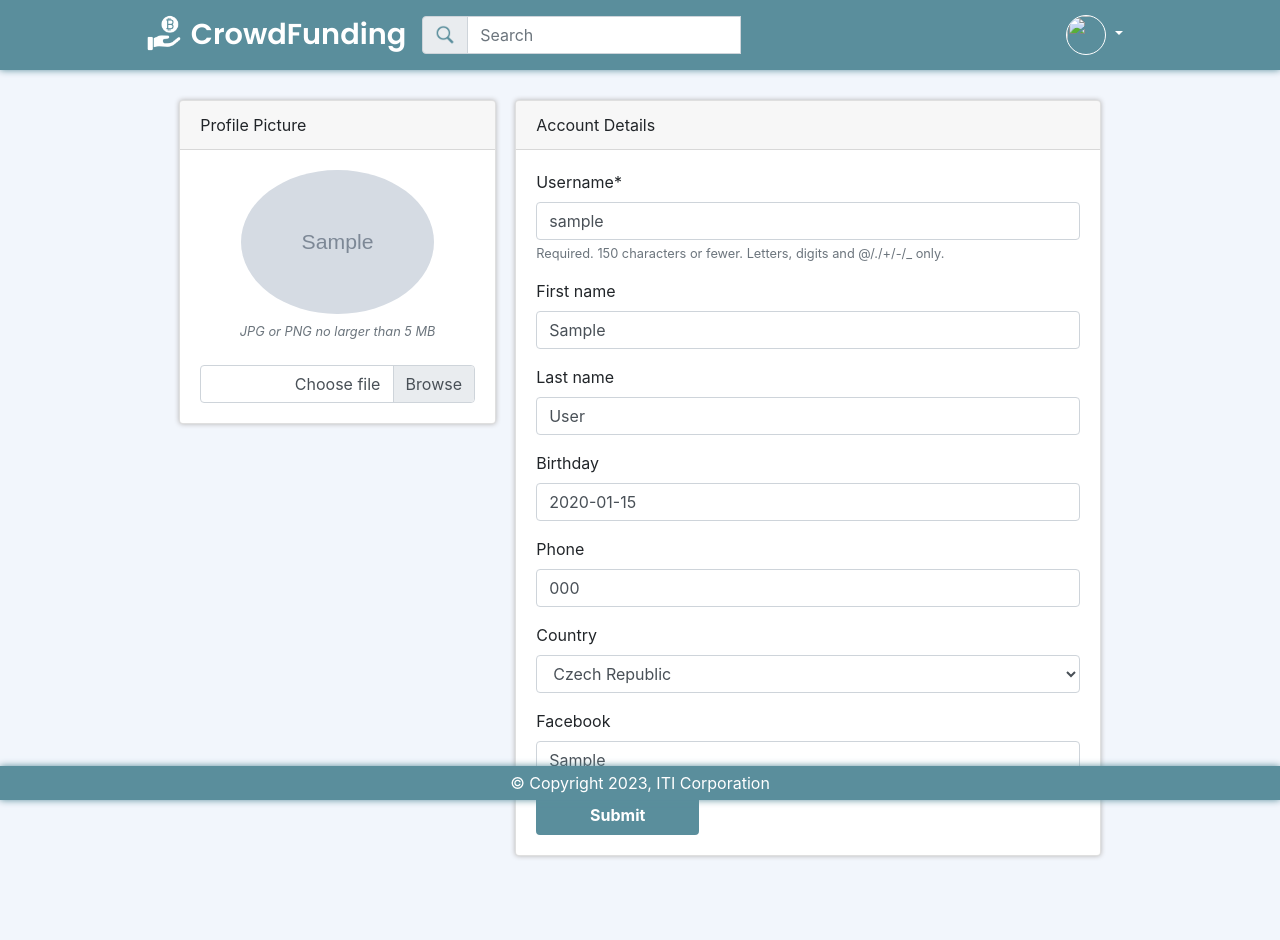
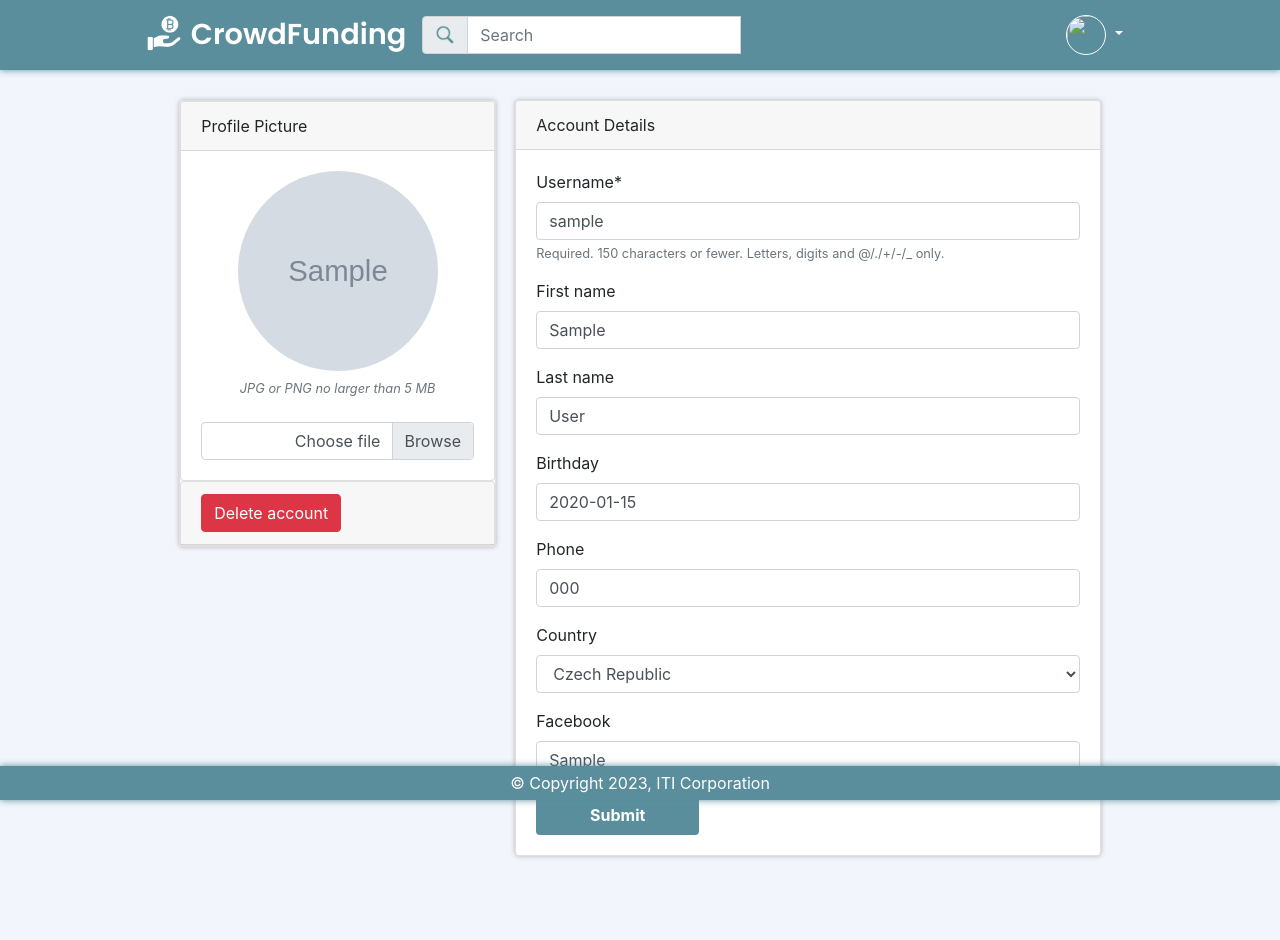
Before and after one commit to meldisoukyy/CrowdFunding, a Django app: page /account/edit_profile/1 in a window 1280 px wide. Run offline with Django 4.2, Linux system fonts and the light colour scheme; tables that the repository leaves empty hold one stand-in row (values such as "Sample post"); grey boxes marked "Sample" are stand-in pictures; parts of the project's set-up code (start-up, migrations or seed data) failed here and were passed over; some libraries are stand-ins or nearby versions.

Commit message:
Delete my account

```diff
--- a/crowdfunding/account/views.py
+++ b/crowdfunding/account/views.py
@@ -1,10 +1,10 @@
-from django.views.generic.edit import UpdateView
+from django.views.generic.edit import UpdateView, DeleteView
 from django.contrib.auth import authenticate, login
 from .forms import UserForm
 from .models import User
 from .tokens import account_activation_token
 from django.shortcuts import render, redirect
-from django.urls import reverse
+from django.urls import reverse, reverse_lazy
 from django.http import HttpResponse
 from django.contrib import messages
 from .forms import RegisterForm, EditProfileForm
@@ -19,6 +19,7 @@ django.utils.encoding.force_text = force_str
 
 def socialHomeView(request):
     return render(request, 'product/home.html')
+
 
 def register(request):
     if request.method == 'GET':
@@ -99,3 +100,12 @@ class UpdateCoursesView(UpdateView):
     template_name = 'account/edit.html'
     model = User
     context_object_name = "object"
+
+    def post(self, request, *args, **kwargs):
+        if request.POST['delete_account']:
+            user_id = self.kwargs['pk']
+            user = User.objects.filter(pk = user_id)
+            user.delete()
+            return redirect('/')
+        else:
+            return super().post(self, request, *args, **kwargs)
--- /dev/null
+++ b/crowdfunding/static/account/css/edit.css
@@ -0,0 +1,93 @@
+.content {
+    background-color: #F2F6FC;
+}
+.btns {
+    display: flex;
+    justify-content: space-between;
+    gap: 5px;
+}
+
+/* .btns > * {
+    flex: 1 1 auto;
+} */
+
+.btn-submit {
+    border: 2px solid #5A8E9C;
+    background-color: #5A8E9C;
+    color: white;
+    font-weight: bold;
+    justify-self: flex-start;
+    width: 30%;
+
+}
+
+.btn-submit:hover {
+    background-color: white;
+    color: #5A8E9C;
+
+}
+
+.btn-return {
+    border: 2px solid #95B5C2;
+    background-color: #95B5C2;
+    color: white;
+    font-weight: bold;
+}
+
+.btn-return:hover {
+    background-color: white;
+    color: #95B5C2;
+}
+
+.edit-main {
+    display: flex;
+    justify-content: space-evenly;
+    background-color: #F2F6FC;
+
+}
+
+.edit-main > div {
+    display: flex;
+    justify-content: center;
+    box-shadow: 0px 0px 5px #b6b4b4;
+    margin-top: 10px;
+
+}
+
+.card {
+    width: 100%;
+    height: 100%;
+}
+
+#div_id_password {
+    display: none;
+}
+
+.img-account-profile {
+    width: 70%;
+    height: 70%;
+}
+
+#div_id_image {
+    display: none;
+}
+
+.btn-return {
+    display: none;
+}
+
+.edit-left {
+    width: 33%;
+    height: 100%;
+
+}
+
+.edit-right {
+    width: 61%;
+    height: 100%;
+}
+
+.img-account-profile {
+    width: 200px;
+    height: 200px;
+}
--- a/crowdfunding/static/base/css/navbar.css
+++ b/crowdfunding/static/base/css/navbar.css
@@ -47,6 +47,11 @@
     color: white;
 }
 
+.dropdown-item:active {
+    background-color: white;
+    color: black;
+}
+
 .profile-image {
     width: 40px;
     height: 40px;
--- a/crowdfunding/templates/account/edit.html
+++ b/crowdfunding/templates/account/edit.html
@@ -4,107 +4,37 @@
 {% block css %}
 <link rel="stylesheet" href="{% static 'base/css/navbar.css' %}" />
 <link rel="stylesheet" href="{% static 'base/css/footer.css' %}" />
-<style>
-    .content {
-        background-color: #F2F6FC;
-    }
-    .btns {
-        display: flex;
-        justify-content: space-between;
-        gap: 5px;
-    }
-
-    .btns > * {
-        /flex: 1 1 auto;/
-
-    }
-
-    .btn-submit {
-        border: 2px solid #5A8E9C;
-        background-color: #5A8E9C;
-        color: white;
-        font-weight: bold;
-        justify-self: flex-start;
-        width: 30%;
-
-    }
-
-    .btn-submit:hover {
-        background-color: white;
-        color: #5A8E9C;
-
-    }
-
-    .btn-return {
-        border: 2px solid #95B5C2;
-        background-color: #95B5C2;
-        color: white;
-        font-weight: bold;
-    }
-
-    .btn-return:hover {
-        background-color: white;
-        color: #95B5C2;
-    }
-
-    .edit-main {
-        display: flex;
-        justify-content: space-evenly;
-        background-color: #F2F6FC;
-
-    }
-
-    .edit-main > * {
-        display: flex;
-        justify-content: center;
-        box-shadow: 0px 0px 5px #b6b4b4;
-        margin-top: 10px;
-
-    }
-
-    .card {
-        width: 100%;
-        height: 100%;
-    }
-
-    #div_id_password {
-        display: none;
-    }
-
-    .img-account-profile {
-        width: 70%;
-        height: 70%;
-    }
-
-    #div_id_image {
-        display: none;
-    }
-
-    .btn-return {
-        display: none;
-    }
-
-    .edit-left {
-        width: 33%;
-        height: 100%;
-
-    }
-
-    .edit-right {
-        width: 61%;
-        height: 100%;
-    }
-</style>
+<link rel="stylesheet" href="{% static 'account/css/edit.css' %}" />
 {% endblock css %}
 
 {% block content %}
-<div class="edit-main">
-
-
-    <div class="card mb-4 mb-xl-0 edit-left">
-        <div class="card-header">Profile Picture</div>
+{% comment %} Delete project {% endcomment %}
+<div class="modal fade" id="exampleModal" tabindex="-1" aria-labelledby="exampleModalLabel" aria-hidden="true">
+  <div class="modal-dialog">
+    <div class="modal-content">
+      <div class="modal-header">
+        <h5 class="modal-title" id="exampleModalLabel">Confirm Deletion</h5>
+      </div>
+      <div class="modal-body">
+        Are you sure you want to permanently remove your account?
+        <input type="text" id="name" name="delete_account">
+      </div>
+      <div class="modal-footer">
+        <button type="button" class="btn btn-secondary" data-bs-dismiss="modal">Close</button>
+        <form action="{% url 'edit_profile' pk=user.id %}" method="POST">
+            {% csrf_token %}
+            <button class="btn btn-danger">Delete</button>
+        </form>
+      </div>
+    </div>
+  </div>
+</div>
 <form method='POST' action="" enctype="multipart/form-data">
    {% csrf_token %}
+    <div class="edit-main">
+        <div class="card mb-4 mb-xl-0 edit-left">
+            <div class='card'>
+                <div class="card-header">Profile Picture</div>
                 <div class="card-body text-center">
                     <img class="img-account-profile rounded-circle mb-2"
                         src='{{object.image.url}}' alt="">
@@ -114,15 +44,21 @@
                         <label class="custom-file-label" for="customFile">Choose file</label>
                     </div>
                 </div>
+            </div>
+            <div class='card'>
+                <div class="card-header">
 
+                    <button type="button" class="btn btn-danger" data-bs-toggle="modal" data-bs-target="#exampleModal">
+                        Delete account
+                    </button>
                 </div>
-
+            </div>
+        </div>
 
         <div class="card mb-4 edit-right">
             <div class="card-header">Account Details</div>
             <div class="card-body">
                 <div class='create_form'>
-                <!--                {% csrf_token %}-->
                     {{form|crispy }}
                     <div class='btns'>
                         <button type="submit" class="btn btn-submit">Submit</button>
@@ -131,9 +67,8 @@
                 </div>
             </div>
         </div>
+    </div>
 </form>
-</div>
-</div>
 {% endblock %}
 
 <link rel="stylesheet" href="https://cdn.jsdelivr.net/npm/bootstrap@4.5.3/dist/css/bootstrap.min.css"
```
Lines whose indentation alone changed are shown as unchanged.
